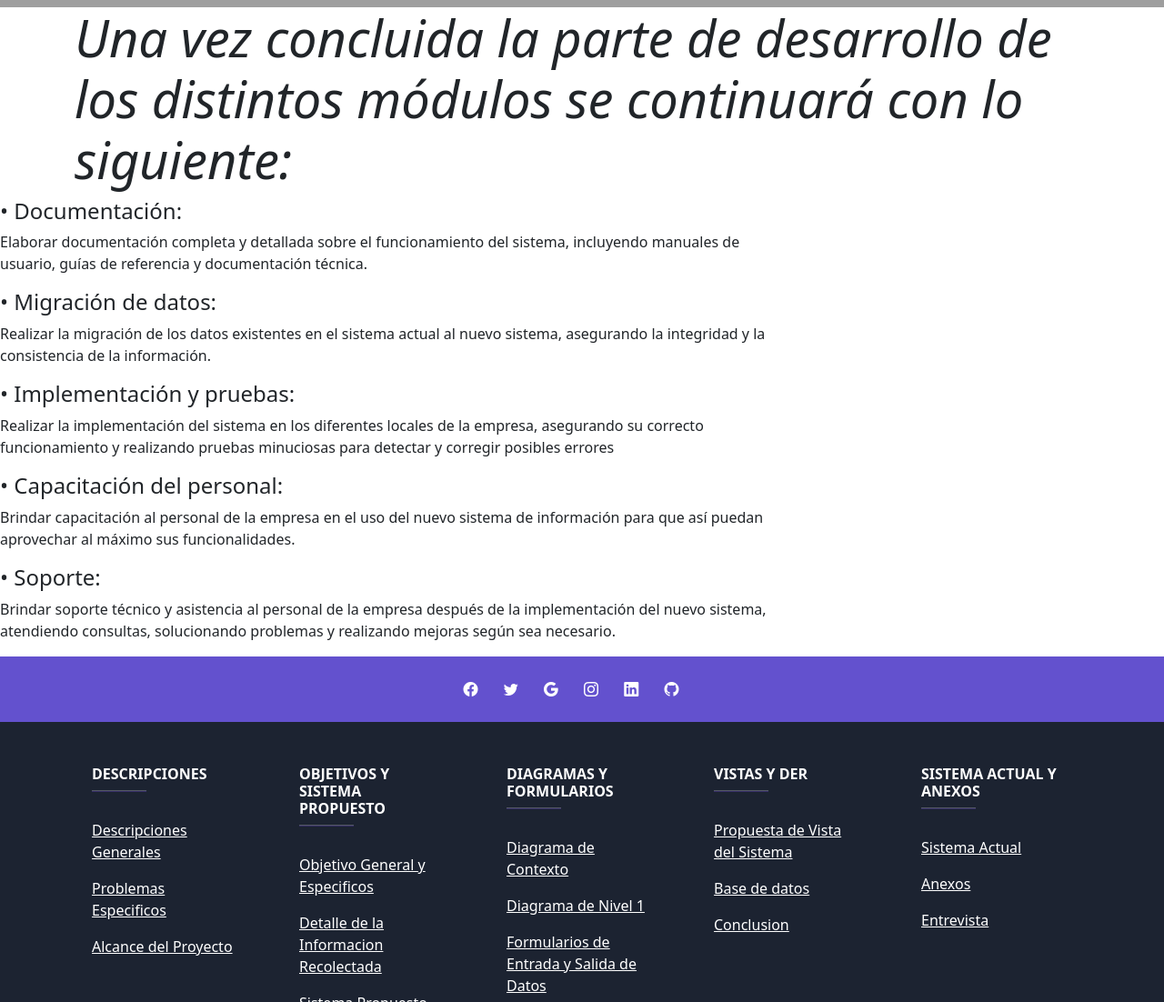
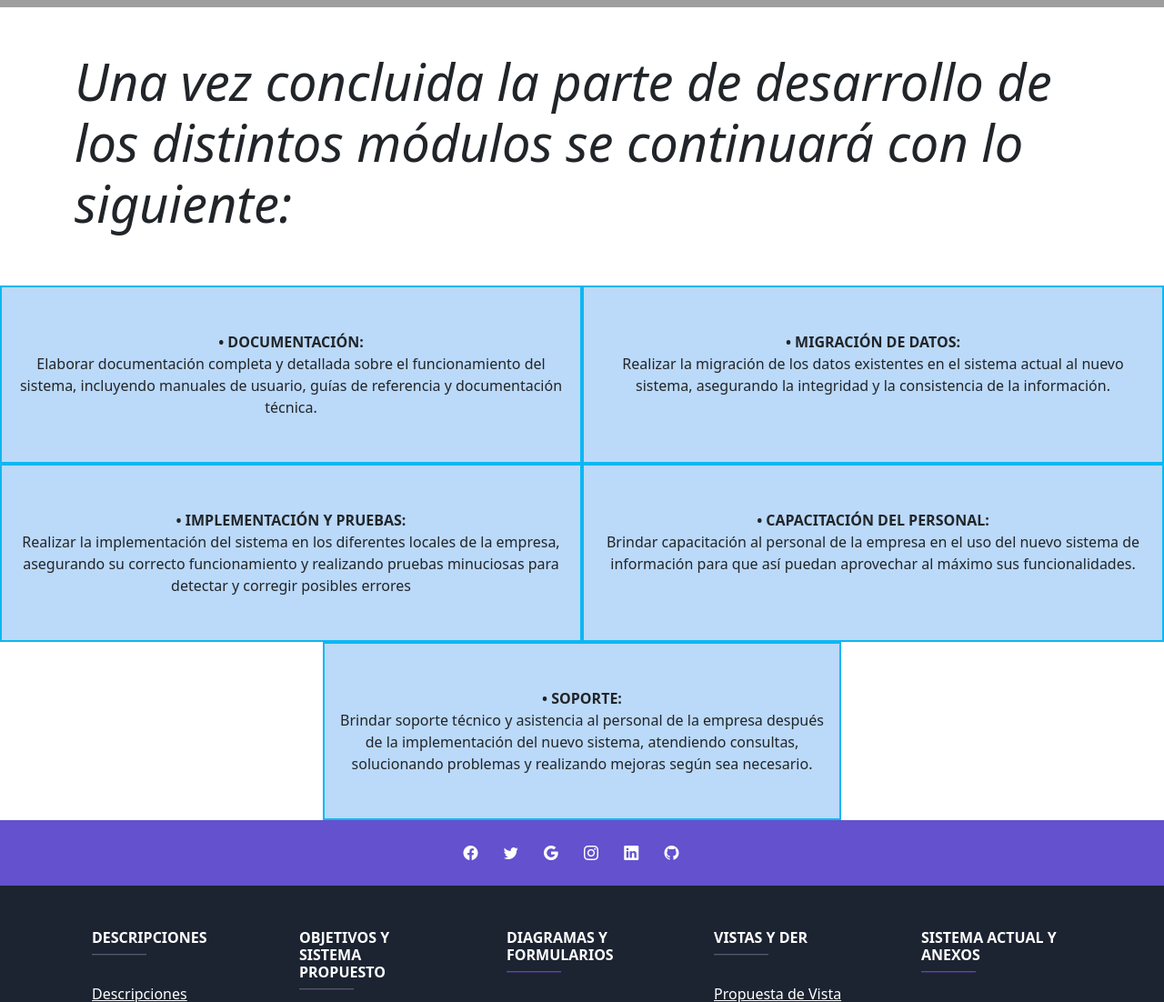
Before and after one commit to nicog2112/PP2-TPFinal, a plain HTML site: page Descripciones/AlcanceProyecto.html in a window 1280 px wide. Shown: the part 1612-2714 px from the top of the page at 91% size. Drawn offline with nearby package versions, Linux system fonts and the light colour scheme; grey boxes are pictures that could not be loaded.

Commit message:
realice unas modificaciones a mis html besos

```diff
--- a/Descripciones/AlcanceProyecto.html
+++ b/Descripciones/AlcanceProyecto.html
@@ -133,36 +133,49 @@
     </div>
 
     <div class="container">
-        <div class="col-lg-12">
+        <div class="py-lg-5">
             <h1 class="display-4 fst-italic">
                 <font style="vertical-align: inherit;">
-                    <font style="vertical-align: inherit;">Una vez concluida la parte de desarrollo de los distintos
-                        módulos se continuará con lo siguiente:</font>
+                    <font style="vertical-align: inherit;"><strong>Una vez concluida la parte de desarrollo de los distintos
+                        módulos se continuará con lo siguiente:</strong></font>
                 </font>
             </h1>
         </div>
     </div>
-    </div>
-    <div class="col-8">
-        <div data-bs-spy="scroll" data-bs-target="#simple-list-example" data-bs-offset="0" data-bs-smooth-scroll="true"
-            class="scrollspy-example" tabindex="0">
-            <h4 id="simple-list-item-1">• Documentación: </h4>
-            <p>Elaborar documentación completa y detallada sobre el funcionamiento del sistema, incluyendo manuales de
-                usuario, guías de referencia y documentación técnica.</p>
-            <h4 id="simple-list-item-2">• Migración de datos: </h4>
-            <p>Realizar la migración de los datos existentes en el sistema actual al nuevo sistema, asegurando la
-                integridad y la consistencia de la información.</p>
-            <h4 id="simple-list-item-3">• Implementación y pruebas: </h4>
-            <p>Realizar la implementación del sistema en los diferentes locales de la empresa, asegurando su correcto
-                funcionamiento y realizando pruebas minuciosas para detectar y corregir posibles errores</p>
-            <h4 id="simple-list-item-4">• Capacitación del personal: </h4>
-            <p>Brindar capacitación al personal de la empresa en el uso del nuevo sistema de información para que así
-                puedan aprovechar al máximo sus funcionalidades.</p>
-            <h4 id="simple-list-item-5">• Soporte: </h4>
-            <p>Brindar soporte técnico y asistencia al personal de la empresa después de la implementación del nuevo
-                sistema, atendiendo consultas, solucionando problemas y realizando mejoras según sea necesario.</p>
+    <div class="container-fluid overflow-hidden text-center">
+        <div class="row gy-8">
+            <div class="col-12 col-md-6" style="border: 2px solid #0cb7f2; background-color: #bbd9f8;">
+                <div class="py-lg-5"><strong>• DOCUMENTACIÓN:<br></strong>
+                    Elaborar documentación completa y detallada sobre el funcionamiento del sistema, incluyendo manuales
+                    de usuario, guías de referencia y documentación técnica.</div>
+            </div>
+            <div class="col-12 col-md-6" style="border: 2px solid #0cb7f2; background-color: #bbd9f8;">
+                <div class="py-lg-5"><strong>• MIGRACIÓN DE DATOS:<br></strong>
+                    Realizar la migración de los datos existentes en el sistema actual al nuevo sistema, asegurando la
+                    integridad y la consistencia de la información.</div>
+            </div>
+            <div class="col-12 col-md-6" style="border: 2px solid #0cb7f2; background-color: #bbd9f8;">
+                <div class="py-lg-5"><strong>• IMPLEMENTACIÓN Y PRUEBAS:<br></strong>
+                    Realizar la implementación del sistema en los diferentes locales de la empresa, asegurando su
+                    correcto funcionamiento y realizando pruebas minuciosas para detectar y corregir posibles errores
+                </div>
+            </div>
+            <div class="col-12 col-md-6" style="border: 2px solid #0cb7f2; background-color: #bbd9f8;">
+                <div class="py-lg-5"><strong>• CAPACITACIÓN DEL PERSONAL:<br></strong>
+                    Brindar capacitación al personal de la empresa en el uso del nuevo sistema de información para que
+                    así puedan aprovechar al máximo sus funcionalidades.</div>
+            </div>
         </div>
     </div>
+    <div class="container overflow-hidden text-center">
+        <div class="row gy-4 justify-content-center">
+            <div class="col-12 col-md-6" style="border: 2px solid #0cb7f2; background-color: #bbd9f8;">
+                <div class="py-lg-5"><strong>• SOPORTE:<br></strong>
+                    Brindar soporte técnico y asistencia al personal de la empresa después de la implementación del
+                    nuevo sistema, atendiendo consultas, solucionando problemas y realizando mejoras según sea
+                    necesario.</div>
+            </div>
+        </div>
     </div>
 
     <!-- Container para el footer -->
```
Also changed, not shown: Descripciones/DescripEntidad.html (+11 -10 lines), Descripciones/StyleDesProble.css (+1 -15 lines), Descripciones/inicio.html (added, +43 -0 lines).
